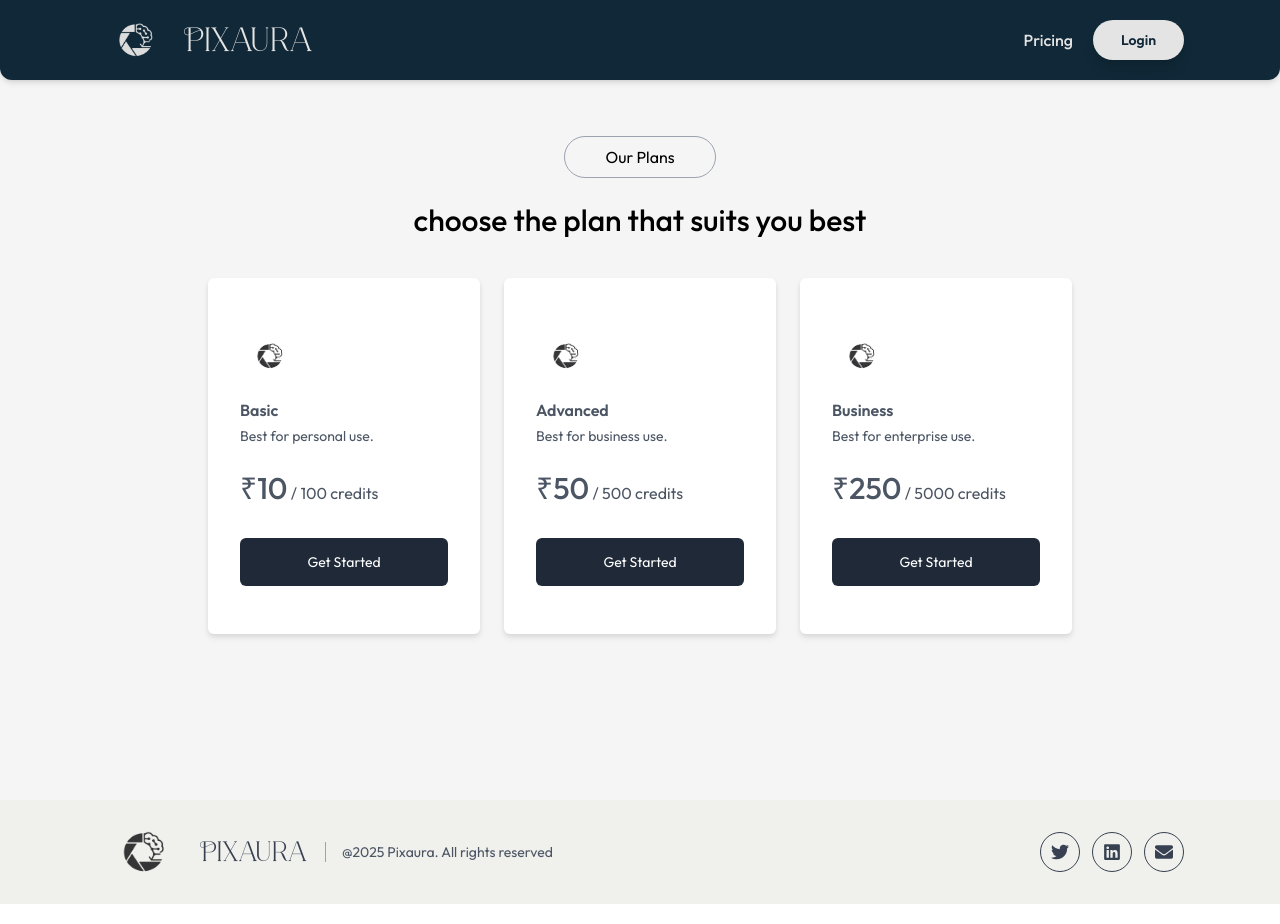
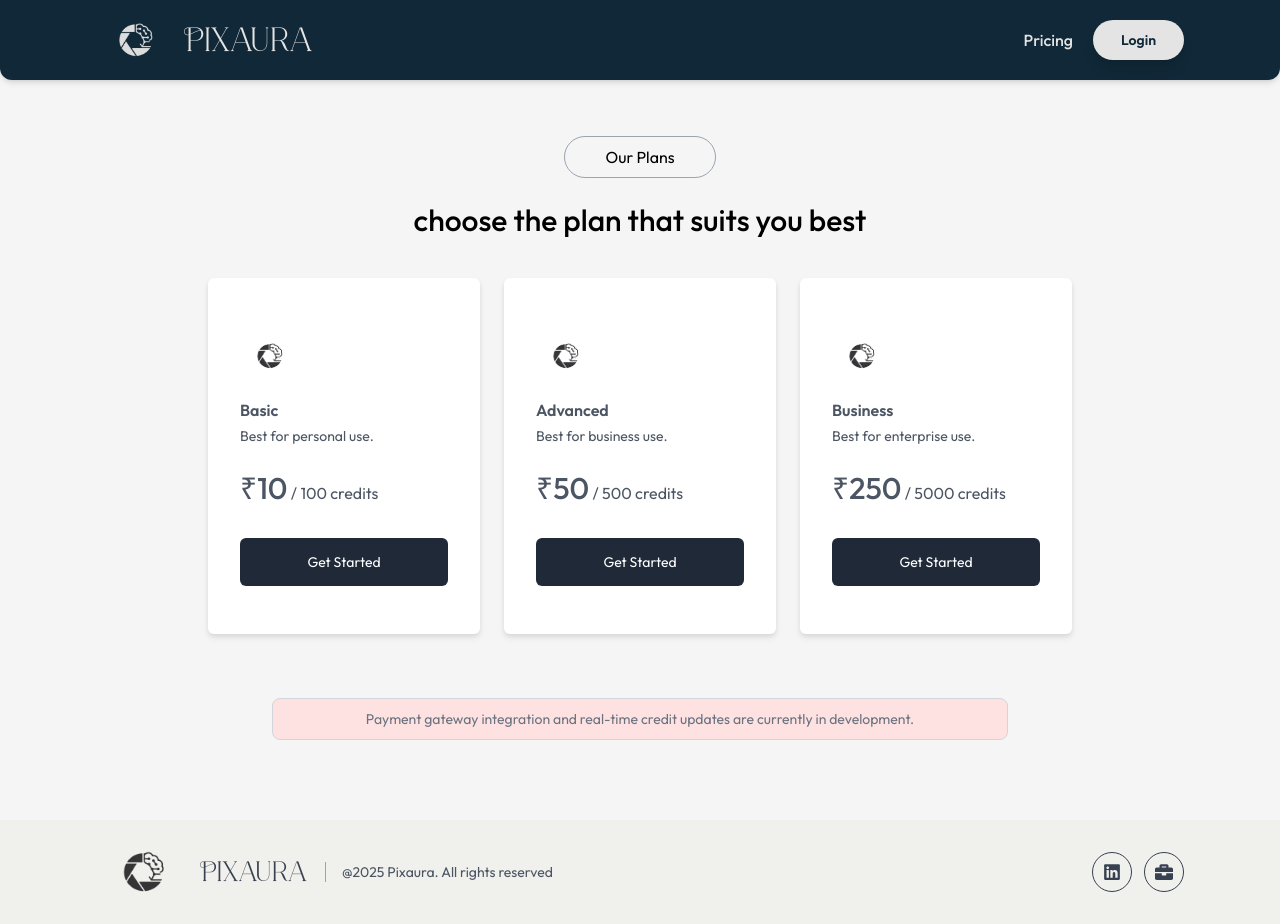
Before and after one commit to SAMARTH-MUKTAMATH/Pixaura, a React (Vite) app in the folder client/: page /buy in a window 1280 px wide. Built offline with nearby package versions, Linux system fonts and the light colour scheme; no server answers.

Commit message:
footer liked link added

```diff
--- a/client/src/components/Footer.jsx
+++ b/client/src/components/Footer.jsx
@@ -1,7 +1,6 @@
 import React from 'react'
 import { assets } from '../assets/assets'
-import { FaTwitter, FaLinkedin, FaEnvelope } from 'react-icons/fa'
-
+import { FaLinkedin, FaBriefcase } from 'react-icons/fa'
 
 const Footer = () => {
   return (
@@ -26,15 +25,7 @@ const Footer = () => {
        <p className='flex-1 border-l border-gray-400 pl-4 text-sm text-gray-600 max-sm:hidden'>@2025 Pixaura. All rights reserved</p>
        <div className='flex gap-3'>
          <a
-           href="https://twitter.com"
-           target="_blank"
-           rel="noopener noreferrer"
-           className='w-10 h-10 rounded-full border border-gray-700 flex items-center justify-center hover:border-gray-900 hover:bg-gray-100 transition-all'
-         >
-           <FaTwitter className='text-gray-700 text-lg hover:text-gray-900' />
-         </a>
-         <a
-           href="https://linkedin.com"
+           href="https://www.linkedin.com/in/samarthmuktamath"
            target="_blank"
            rel="noopener noreferrer"
            className='w-10 h-10 rounded-full border border-gray-700 flex items-center justify-center hover:border-gray-900 hover:bg-gray-100 transition-all'
@@ -42,15 +33,16 @@ const Footer = () => {
            <FaLinkedin className='text-gray-700 text-lg hover:text-gray-900' />
          </a>
          <a
-           href="mailto:contact@pixaura.com"
+           href="https://port-folio-sam.vercel.app/"
+           target="_blank"
+           rel="noopener noreferrer"
            className='w-10 h-10 rounded-full border border-gray-700 flex items-center justify-center hover:border-gray-900 hover:bg-gray-100 transition-all'
          >
-           <FaEnvelope className='text-gray-700 text-lg hover:text-gray-900' />
+           <FaBriefcase className='text-gray-700 text-lg hover:text-gray-900' />
          </a>
        </div>
     </div>
   )
 }
 
-
 export default Footer
--- a/client/src/pages/BuyCredit.jsx
+++ b/client/src/pages/BuyCredit.jsx
@@ -3,18 +3,16 @@ import { assets, plans } from '../assets/assets'
 import { AppContext } from '../context/app-context'
 
 const BuyCredit = () => {
-
-const {user}=useContext(AppContext)
+  const { user } = useContext(AppContext)
 
   return (
     <div className='min-h-[80vh] text-center pt-14 mb-10'>
       <button className='border border-gray-400 px-10 py-2 rounded-full mb-6'>Our Plans</button>
       <h1 className='text-center text-3xl font-medium mb-6 sm:mb-10'>choose the plan that suits you best</h1>
 
-
       <div className='flex flex-wrap items-center gap-6 text-left justify-center'>
-      {plans.map((item,index)=>(
-        <div key={index} className='bg-white drop-shadow-md p-6 rounded-md py-12 px-8 text-gray-600 hover:scale-105 transition-allduration-500 mb-6'>
+        {plans.map((item, index) => (
+          <div key={index} className='bg-white drop-shadow-md p-6 rounded-md py-12 px-8 text-gray-600 hover:scale-105 transition-all duration-500 mb-6'>
             <img width={60} src={assets.favicon} alt="" />
 
             <p className='mt-3 mb-1 font-semibold'>{item.id}</p>
@@ -25,15 +23,18 @@ const {user}=useContext(AppContext)
               </span> / {item.credits} credits
             </p>
             <button className='w-full bg-gray-800 text-white mt-8 text-sm rounded-md py-3.5 min-w-52'>
-  {user ?'Purchase':'Get Started'}
+              {user ? 'Purchase' : 'Get Started'}
             </button>
-
-
           </div>
-
         ))}
       </div>
 
+      {/* Coming Soon Note */}
+      <div className='max-w-3xl mx-auto mt-10 px-4'>
+        <p className='text-sm text-gray-500 bg-red-100 border border-gray-300 rounded-lg py-2.5 px-4'>
+          Payment gateway integration and real-time credit updates are currently in development.
+        </p>
+      </div>
     </div>
   )
 }
```
Lines whose indentation alone changed are shown as unchanged.
